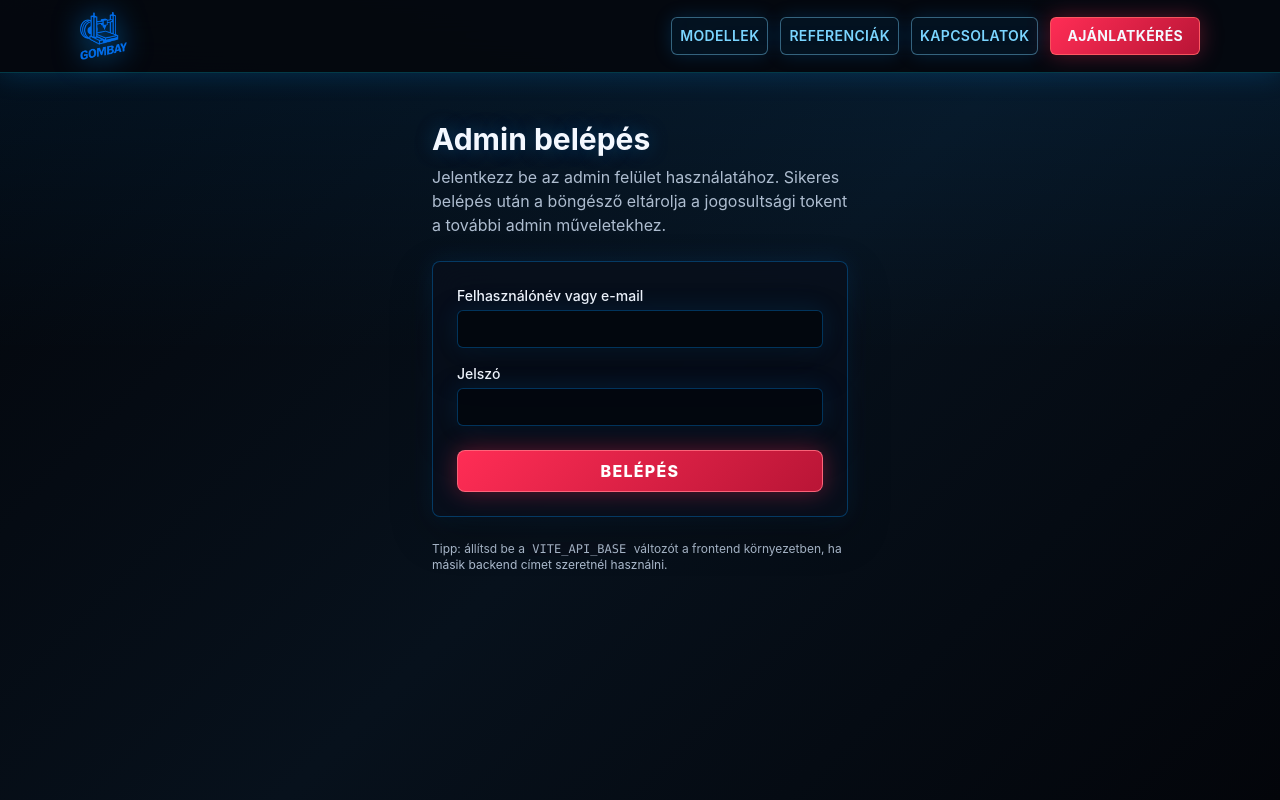
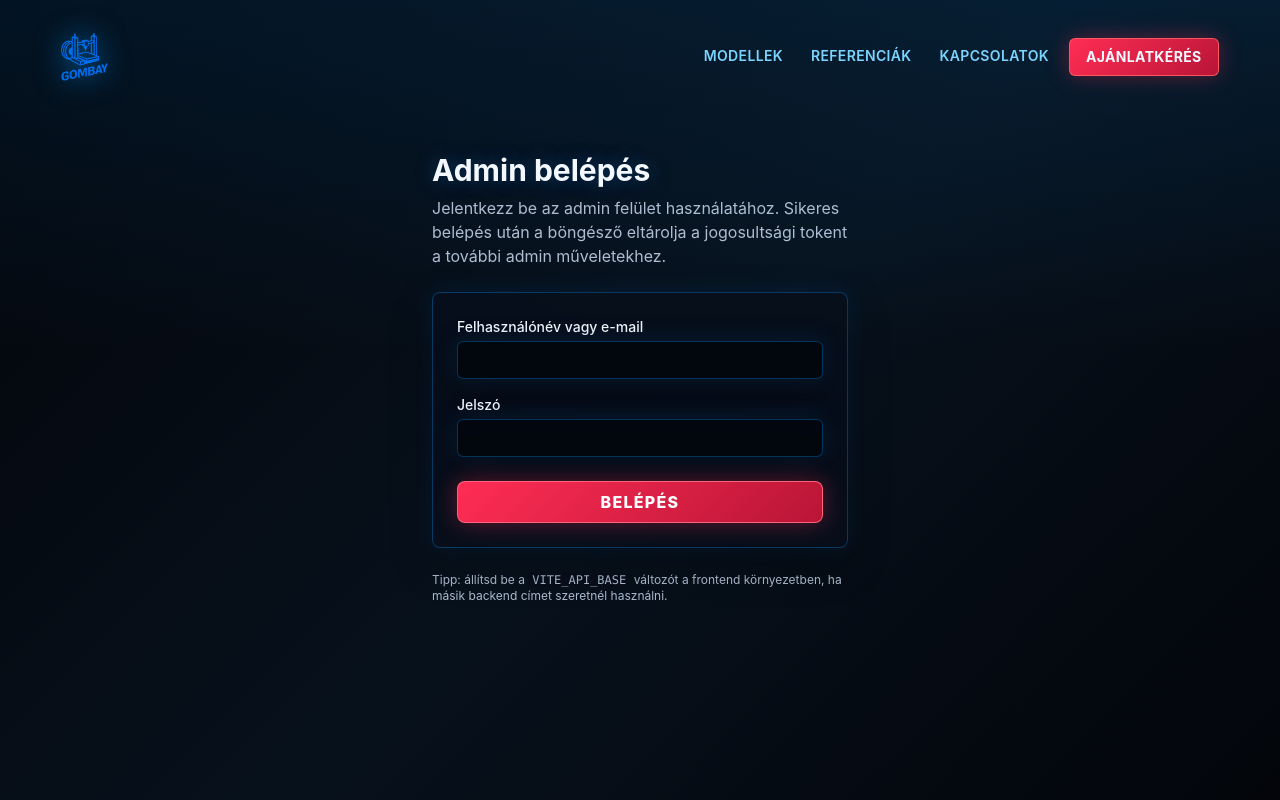
Before and after one commit to asokasa/Gombay_3D, a React (Vite) app in the folder frontend/: page /admin in a window 1280 px wide. Built offline with nearby package versions, Linux system fonts and the light colour scheme; no server answers; a web font is replaced by a local one.

Commit message:
asdasdasd

```diff
--- a/frontend/package.json
+++ b/frontend/package.json
@@ -20,6 +20,7 @@
     "@tanstack/react-query-devtools": "^5.85.3",
     "@tsparticles/react": "^3.0.0",
     "@tsparticles/slim": "^3.9.1",
+    "lenis": "^1.3.25",
     "react": "^19.1.1",
     "react-dom": "^19.1.1",
     "react-router-dom": "^7.8.1",
--- a/frontend/src/components/Features.jsx
+++ b/frontend/src/components/Features.jsx
@@ -21,7 +21,7 @@ const features = [
   },
 ];
 
-export default function Features() {
+export default function Features({ logoStyle }) {
   return (
     <section
       id="features"
@@ -30,7 +30,8 @@ export default function Features() {
       <img
         src="/last_refined.png"
         alt=""
-        className="hero-logo-glow pointer-events-none fixed left-1/2 top-1/2 z-0 h-[22rem] w-auto max-w-none -translate-x-1/2 -translate-y-1/2 md:h-[34rem]"
+        className="hero-logo-glow pointer-events-none fixed left-1/2 top-1/2 z-0 h-[22rem] w-auto max-w-none md:h-[34rem]"
+        style={logoStyle}
         aria-hidden="true"
       />
       <div className="home-section-backdrop absolute inset-0 z-[1]" aria-hidden="true" />
--- a/frontend/src/components/LatestReferencesCarousel.jsx
+++ b/frontend/src/components/LatestReferencesCarousel.jsx
@@ -7,7 +7,7 @@ import { buildReferenceImageList } from "../lib/referenceImages";
 const VISIBLE_REFERENCE_COUNT = 3;
 const ROTATION_INTERVAL_MS = 5000;
 
-export default function LatestReferencesCarousel() {
+export default function LatestReferencesCarousel({ logoStyle }) {
   const [activeIndex, setActiveIndex] = useState(0);
   const [transitionEnabled, setTransitionEnabled] = useState(true);
   const referenceImagesQuery = useQuery({
@@ -81,7 +81,8 @@ export default function LatestReferencesCarousel() {
       <img
         src="/last_refined.png"
         alt=""
-        className="hero-logo-glow pointer-events-none fixed left-1/2 top-1/2 z-0 h-[22rem] w-auto max-w-none -translate-x-1/2 -translate-y-1/2 md:h-[34rem]"
+        className="hero-logo-glow pointer-events-none fixed left-1/2 top-1/2 z-0 h-[22rem] w-auto max-w-none md:h-[34rem]"
+        style={logoStyle}
         aria-hidden="true"
       />
       <div className="home-section-backdrop absolute inset-0 z-[1]" aria-hidden="true" />
--- a/frontend/src/components/Navbar.jsx
+++ b/frontend/src/components/Navbar.jsx
@@ -1,23 +1,43 @@
-import { useState } from "react";
+import { useEffect, useState } from "react";
 import { Link, NavLink } from "react-router-dom";
 
-export default function Navbar() {
+export default function Navbar({ overlay = false, hideBrandUntilScrolled = false }) {
   const [open, setOpen] = useState(false);
+  const [isScrolled, setIsScrolled] = useState(false);
+
+  useEffect(() => {
+    function handleScroll() {
+      setIsScrolled(window.scrollY > 24);
+    }
+
+    handleScroll();
+    window.addEventListener("scroll", handleScroll, { passive: true });
+
+    return () => window.removeEventListener("scroll", handleScroll);
+  }, []);
 
   function handleNavigate() {
     setOpen(false);
   }
 
-  const navLinkBase =
-    "neon-nav-link block rounded-md px-4 py-3 text-sm font-semibold uppercase tracking-wide transition md:px-2 md:py-2";
+  const navLinkBase = "neon-nav-link text-sm font-semibold uppercase tracking-wide";
 
   const navLinkClass = ({ isActive }) =>
     [navLinkBase, isActive ? "is-active" : ""].filter(Boolean).join(" ");
 
   return (
-    <header className="sticky top-0 z-50 border-b border-cyan-400/25 bg-[#05070d]/90 shadow-[0_0_28px_rgba(0,149,255,0.22)] backdrop-blur-xl">
-      <div className="relative mx-auto flex max-w-6xl items-center justify-between px-4 py-3">
-        <Link to="/" onClick={handleNavigate} className="flex items-center">
+    <>
+      <header
+        className={[
+          "site-navbar",
+          isScrolled ? "is-scrolled" : "",
+          hideBrandUntilScrolled ? "hide-brand-until-scrolled" : "",
+        ]
+          .filter(Boolean)
+          .join(" ")}
+      >
+        <div className="site-navbar-inner">
+          <Link to="/" onClick={handleNavigate} className="site-navbar-brand flex items-center">
             <img
               src="/last_refined_cropped.png"
               alt="Gombay 3D logo"
@@ -27,10 +47,11 @@ export default function Navbar() {
 
           <button
             type="button"
-          className="inline-flex h-11 w-11 items-center justify-center rounded-md border border-cyan-400/40 bg-cyan-400/10 text-cyan-100 shadow-[0_0_16px_rgba(0,149,255,0.26)] transition hover:border-red-400/70 hover:text-red-200 md:hidden"
+            className="site-navbar-toggle inline-flex h-11 w-11 items-center justify-center rounded-md border border-cyan-400/40 bg-cyan-400/10 text-cyan-100 shadow-[0_0_16px_rgba(0,149,255,0.26)] transition hover:border-red-400/70 hover:text-red-200 md:hidden"
             onClick={() => setOpen(!open)}
             aria-label="Toggle navigation menu"
             aria-expanded={open}
+            aria-controls="primary-navigation"
           >
             <svg
               xmlns="http://www.w3.org/2000/svg"
@@ -53,10 +74,9 @@ export default function Navbar() {
           </button>
 
           <nav
-          className={[
-            open ? "block" : "hidden",
-            "absolute left-4 right-4 top-[calc(100%+0.75rem)] z-50 rounded-lg border border-cyan-400/30 bg-[#070b14]/95 p-2 shadow-[0_0_30px_rgba(0,149,255,0.28)] backdrop-blur-xl md:static md:block md:border-none md:bg-transparent md:p-0 md:shadow-none md:backdrop-blur-0",
-          ].join(" ")}
+            id="primary-navigation"
+            aria-label="Primary navigation"
+            className={["site-navbar-nav", open ? "is-open" : ""].filter(Boolean).join(" ")}
           >
             <ul className="flex flex-col items-stretch gap-1 md:flex-row md:items-center md:gap-3">
               <li>
@@ -87,5 +107,7 @@ export default function Navbar() {
           </nav>
         </div>
       </header>
+      {!overlay ? <div className="site-navbar-spacer" aria-hidden="true" /> : null}
+    </>
   );
 }
--- a/frontend/src/components/PremadeModelRequest.jsx
+++ b/frontend/src/components/PremadeModelRequest.jsx
@@ -19,6 +19,7 @@ export function PremadeModelCard({ model, isSelected = false, onSelect }) {
         images={model.images?.length ? model.images : [{ src: model.imageUrl, alt: model.title }]}
         title={model.title}
         className="h-56 w-full"
+        imageWidth={480}
       />
       <button
         type="button"
--- a/frontend/src/index.css
+++ b/frontend/src/index.css
@@ -24,8 +24,13 @@
 
 html {
   min-width: 320px;
-  scroll-behavior: smooth;
   background: var(--bg);
+  -ms-overflow-style: none;
+  scrollbar-width: none;
+}
+
+html::-webkit-scrollbar {
+  display: none;
 }
 
 body {
@@ -175,6 +180,10 @@ h6,
 .hero-logo-glow {
   animation: hero-logo-pulse 3.8s ease-in-out infinite;
   filter: drop-shadow(0 0 32px rgba(0, 149, 255, 0.42));
+  opacity: var(--hero-logo-opacity, 1);
+  transform: translate(-50%, -50%) scale(var(--hero-logo-scale, 1));
+  transform-origin: center;
+  transition: opacity 80ms linear, transform 80ms linear;
 }
 
 .home-hero-backdrop,
@@ -265,20 +274,192 @@ h6,
   color: #ffffff;
 }
 
+.site-navbar {
+  position: fixed;
+  top: 0;
+  z-index: 50;
+  width: 100%;
+  background: transparent;
+  border-bottom: 1px solid transparent;
+  box-shadow: none;
+  transition:
+    background-color 550ms ease,
+    border-color 550ms ease,
+    box-shadow 550ms ease;
+}
+
+.site-navbar.is-scrolled {
+  background: rgba(5, 7, 13, 0.9);
+  border-bottom-color: rgba(0, 149, 255, 0.25);
+  box-shadow: 0 0 28px rgba(0, 149, 255, 0.22);
+  backdrop-filter: blur(18px);
+  -webkit-backdrop-filter: blur(18px);
+}
+
+.site-navbar-spacer {
+  height: 6.5rem;
+  transition: height 550ms cubic-bezier(0.22, 1, 0.36, 1);
+}
+
+.site-navbar.is-scrolled + .site-navbar-spacer {
+  height: 4.25rem;
+}
+
+.site-navbar-inner {
+  position: relative;
+  display: flex;
+  min-height: 6.5rem;
+  align-items: center;
+  justify-content: space-between;
+  gap: 1.5rem;
+  max-width: none;
+  margin: 0 auto;
+  padding: 1.125rem clamp(1rem, 4.8vw, 4rem) 1.5rem;
+  transition:
+    min-height 550ms cubic-bezier(0.22, 1, 0.36, 1),
+    padding 550ms cubic-bezier(0.22, 1, 0.36, 1);
+}
+
+.site-navbar.is-scrolled .site-navbar-inner {
+  min-height: 4.25rem;
+  padding-bottom: 0.625rem;
+  padding-top: 0.625rem;
+}
+
+.site-navbar-brand,
+.site-navbar-nav {
+  transform: translateY(0.5rem);
+  transition: transform 550ms cubic-bezier(0.22, 1, 0.36, 1);
+}
+
+.site-navbar.is-scrolled .site-navbar-brand,
+.site-navbar.is-scrolled .site-navbar-nav {
+  transform: translateY(0);
+}
+
+.site-navbar-brand {
+  opacity: 1;
+  visibility: visible;
+  transition:
+    transform 550ms cubic-bezier(0.22, 1, 0.36, 1),
+    opacity 350ms ease,
+    visibility 0s linear;
+}
+
+.site-navbar.hide-brand-until-scrolled:not(.is-scrolled) .site-navbar-brand {
+  opacity: 0;
+  pointer-events: none;
+  transform: translateY(0.5rem) scale(0.92);
+  visibility: hidden;
+}
+
+.site-navbar-nav {
+  align-items: center;
+}
+
 .neon-nav-link {
-  border: 1px solid rgba(122, 213, 255, 0.42);
-  background: rgba(0, 149, 255, 0.08);
+  position: relative;
+  display: block;
+  padding: 0.5rem 0.5rem 0.625rem;
   color: var(--blue-soft);
-  box-shadow: 0 0 18px rgba(0, 149, 255, 0.18);
+  line-height: 1;
+  text-shadow: 0 0 0 transparent;
+  transition:
+    color 900ms ease,
+    text-shadow 900ms ease;
+}
+
+.neon-nav-link::after {
+  position: absolute;
+  right: 0.5rem;
+  bottom: 0.375rem;
+  left: 0.5rem;
+  height: 2px;
+  background: var(--red-soft);
+  content: "";
+  transform: scaleX(0);
+  transform-origin: left;
+  transition: transform 900ms cubic-bezier(0.25, 0.8, 0.25, 1);
 }
 
 .neon-nav-link:hover,
+.neon-nav-link:focus-visible,
 .neon-nav-link.is-active {
-  border-color: rgba(255, 45, 85, 0.56);
   color: #ffffff;
-  box-shadow:
-    0 0 22px rgba(0, 149, 255, 0.22),
-    0 0 16px rgba(255, 45, 85, 0.14);
+  text-shadow: 0.035em 0 0 currentColor;
+}
+
+.neon-nav-link:hover::after,
+.neon-nav-link:focus-visible::after,
+.neon-nav-link.is-active::after {
+  transform: scaleX(1);
+}
+
+.site-navbar-toggle {
+  flex-shrink: 0;
+}
+
+@media (max-width: 767px) {
+  .site-navbar-nav {
+    position: absolute;
+    top: calc(100% + 0.75rem);
+    right: 1rem;
+    left: 1rem;
+    z-index: 50;
+    max-height: 0;
+    overflow: hidden;
+    border: 1px solid transparent;
+    border-radius: 0.5rem;
+    background: rgba(7, 11, 20, 0.95);
+    box-shadow: 0 0 30px rgba(0, 149, 255, 0);
+    opacity: 0;
+    pointer-events: none;
+    transform: translateY(-0.75rem) scale(0.98);
+    transition:
+      max-height 400ms ease,
+      opacity 250ms ease,
+      transform 400ms cubic-bezier(0.22, 1, 0.36, 1),
+      border-color 400ms ease,
+      box-shadow 400ms ease;
+    visibility: hidden;
+  }
+
+  .site-navbar-nav.is-open {
+    max-height: 24rem;
+    border-color: rgba(0, 149, 255, 0.3);
+    box-shadow: 0 0 30px rgba(0, 149, 255, 0.28);
+    opacity: 1;
+    pointer-events: auto;
+    transform: translateY(0) scale(1);
+    visibility: visible;
+    backdrop-filter: blur(18px);
+    -webkit-backdrop-filter: blur(18px);
+  }
+
+  .site-navbar-nav ul {
+    padding: 0.5rem;
+  }
+
+  .site-navbar-nav .neon-nav-link {
+    padding: 0.75rem 1rem;
+  }
+
+  .site-navbar-nav .neon-nav-link::after {
+    right: 1rem;
+    bottom: 0.5rem;
+    left: 1rem;
+  }
+}
+
+@media (prefers-reduced-motion: reduce) {
+  .site-navbar,
+  .site-navbar-inner,
+  .site-navbar-brand,
+  .site-navbar-nav,
+  .neon-nav-link,
+  .neon-nav-link::after {
+    transition-duration: 0.01ms;
+  }
 }
 
 .bg-white,
--- a/frontend/src/main.jsx
+++ b/frontend/src/main.jsx
@@ -1,8 +1,10 @@
 import { StrictMode } from "react";
 import { createRoot } from "react-dom/client";
+import { ReactLenis } from "lenis/react";
 import { createBrowserRouter, RouterProvider } from "react-router-dom";
 import { QueryClient, QueryClientProvider } from "@tanstack/react-query";
 import "./index.css";
+import "lenis/dist/lenis.css";
 
 import PublicSiteLayout from "./components/PublicSiteLayout";
 import Home from "./routes/Home";
@@ -36,7 +38,9 @@ const qc = new QueryClient();
 createRoot(document.getElementById("root")).render(
   <StrictMode>
     <QueryClientProvider client={qc}>
-      <RouterProvider router={router} />
+      <ReactLenis root options={{ anchors: true }}>
+        <RouterProvider router={router} />
+      </ReactLenis>
     </QueryClientProvider>
   </StrictMode>
 );
```
Also changed, not shown: frontend/src/components/CardImageCarousel.jsx (+9 -1 lines), frontend/src/components/Hero.jsx (+4 -3 lines), frontend/src/lib/optimizedImageUrl.js (added, +15 -0 lines), frontend/src/routes/Home.jsx (+32 -4 lines), frontend/src/routes/Referenciak.jsx (+11 -3 lines), 1 other file (tests, documents, lock files or other folders). Lines whose indentation alone changed are shown as unchanged.
